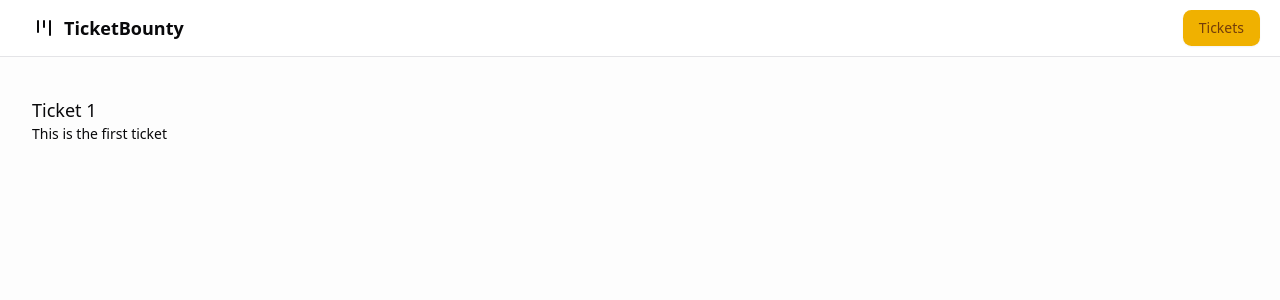
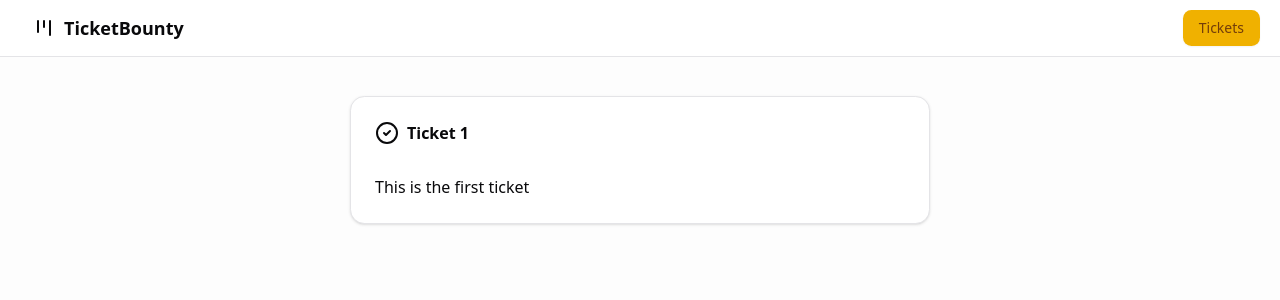
Before and after one commit to GeekyGuang/the-road-to-next, a Next.js app: page /tickets/1 in a window 1280 px wide. Shown: the top 300 px of the page. Built offline with nearby package versions, Linux system fonts and the light colour scheme.

Commit message:
feat: 更新ticket组件显示逻辑

```diff
--- a/src/app/tickets/[ticketId]/page.tsx
+++ b/src/app/tickets/[ticketId]/page.tsx
@@ -2,6 +2,7 @@
 import { Placeholder } from "@/components/placeholder";
 import { Button } from "@/components/ui/button";
 import { initialTickets } from "@/data";
+import { TicketItem } from "@/features/ticket/components/ticket-item";
 import { ticketsPath } from "@/paths";
 
 type TicketPageProps = {
@@ -27,9 +28,8 @@
   }
 
   return (
-    <div>
-      <h2 className="text-lg">{ticket?.title}</h2>
-      <p className="text-sm">{ticket?.content}</p>
+    <div className="flex justify-center">
+      <TicketItem ticket={ticket} isDetail />
     </div>
   )
 }
--- a/src/features/ticket/components/ticket-item.tsx
+++ b/src/features/ticket/components/ticket-item.tsx
@@ -7,7 +7,7 @@
 import { Ticket } from "@/features/ticket/types";
 import { ticketPath } from "@/paths";
 
-const TicketItem = ({ ticket }: { ticket: Ticket }) => {
+const TicketItem = ({ ticket, isDetail }: { ticket: Ticket, isDetail?: boolean }) => {
   const detailButton = (
     <Button variant="outline" size="icon" asChild>
       <Link href={ticketPath(ticket.id)}>
@@ -16,7 +16,10 @@
     </Button>
   )
   return (
-    <div className="w-full max-w-[420px] flex-1 flex gap-x-1">
+    <div className={clsx("w-full flex-1 flex gap-x-1", {
+      "max-w-[420px]": !isDetail,
+      "max-w-[580px]": isDetail,
+    })}>
       <Card
         className="w-full"
       >
@@ -27,14 +30,16 @@
           </CardTitle>
         </CardHeader>
         <CardContent>
-          <span className={clsx("line-clamp-3 whitespace-break-spaces", {
-            "line-through": ticket.status === "DONE",
+          <span className={clsx("whitespace-break-spaces", {
+            "line-clamp-3": !isDetail,
           })}>{ticket.content}</span>
         </CardContent>
       </Card>
-      <div className="flex flex-col gap-y-1">
-        {detailButton}
-      </div>
+      {!isDetail && (
+        <div className="flex flex-col gap-y-1">
+          {detailButton}
+        </div>
+      )}
     </div>
   )
 }
```
